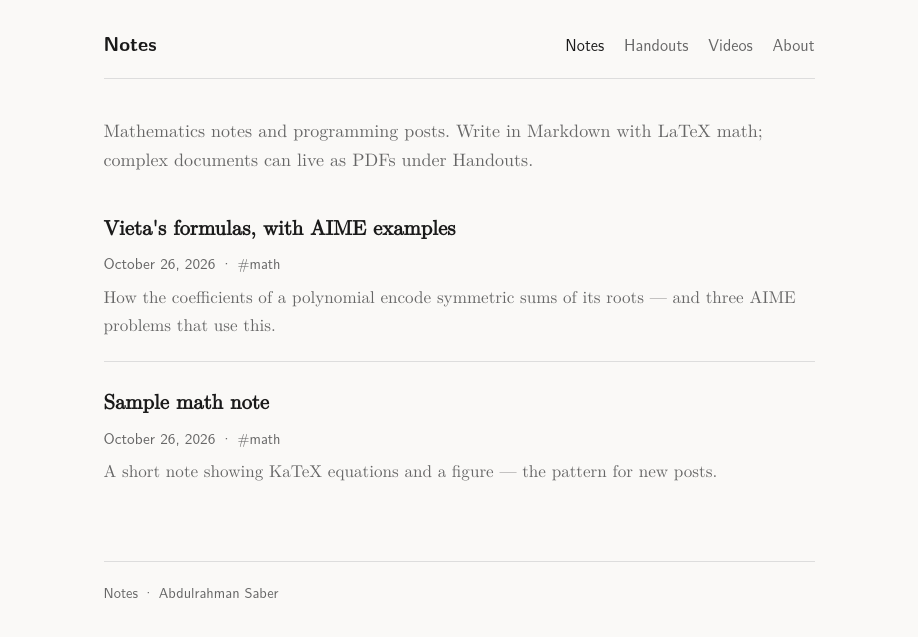
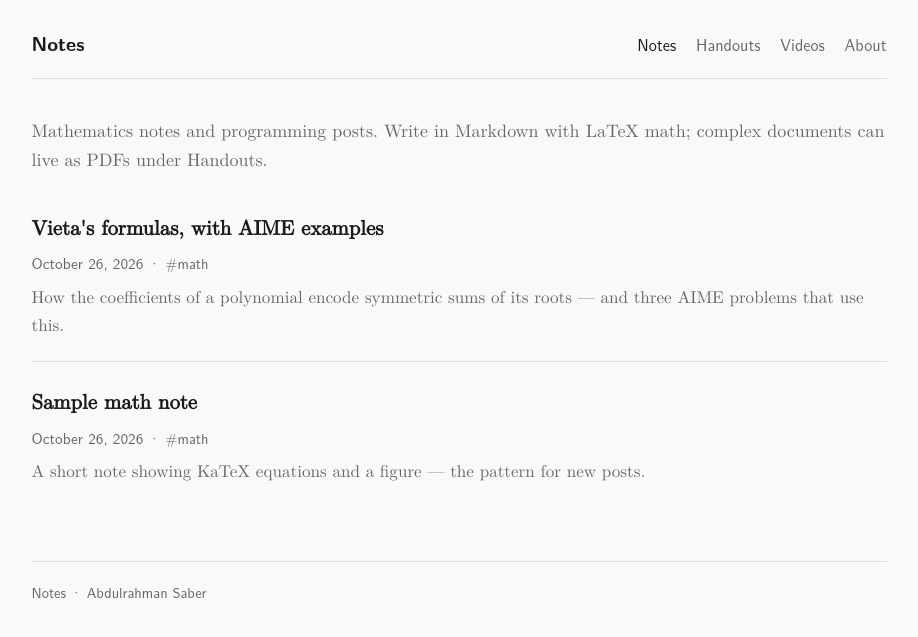
Before and after one commit to abdsaber000/blog, a Jekyll site: the page built from index.md, in a window 1280 px wide. Shown: the top 637 px of the page, without its empty margins (181-1099 px from the left). Built offline with Jekyll 4.4.1, drawn with Linux system fonts in a browser that asks for light colours.

Commit message:
modify widht to 900 px

```diff
--- a/assets/css/main.css
+++ b/assets/css/main.css
@@ -6,7 +6,7 @@
   --muted: #666;
   --border: #ddd;
   --link: #1a3a5c;
-  --max: 42rem;
+  --max: 900px;
   --serif: "Latin Modern Roman", "Computer Modern Serif", "CMU Serif", "Times New Roman", Times, serif;
   --sans: "Latin Modern Sans", "Helvetica Neue", Helvetica, Arial, sans-serif;
 }
```
